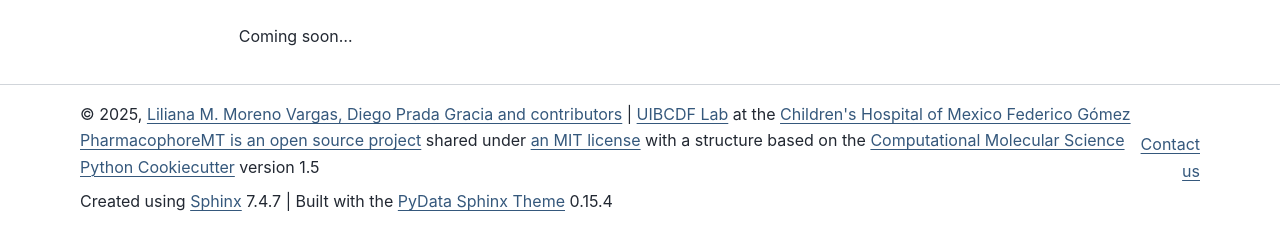
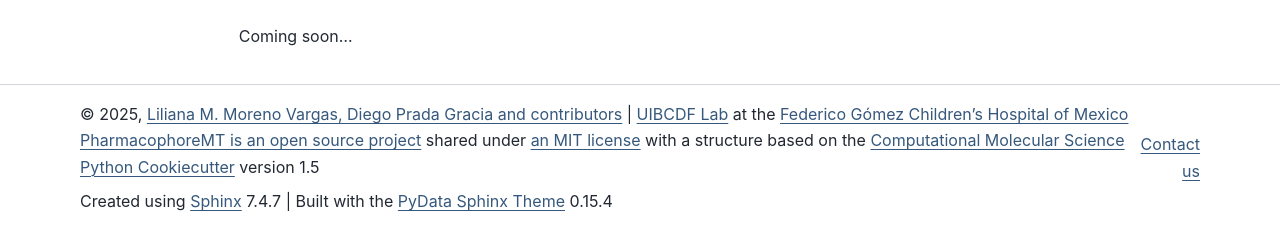
Before and after one commit to uibcdf/pharmacophoremt, a Sphinx documentation site: the page built from docs/index.ipynb, in a window 1280 px wide. Shown: the part 675-903 px from the top of the page. Built offline with Sphinx 7.4.7 and the PyData theme 0.15.4, drawn with Linux system fonts in a browser that asks for light colours; pages that are not in the unit, such as notebooks, are missing from menus; a script that is not in the unit is left out; the version number could not be read and is left out; comment, search, counter and statistics services are not loaded.

Commit message:
Correction in the name of the institution where the library is developed

```diff
--- a/docs/_templates/copyright.html
+++ b/docs/_templates/copyright.html
@@ -1,7 +1,7 @@
 <div>
 	&copy; 2025, <a href=contents/about/who.html>Liliana M. Moreno Vargas, Diego Prada Gracia
 		and contributors</a> | <a href="https://www.uibcdf.org/">UIBCDF Lab</a>
-	at the <a href="http://himfg.com.mx">Children's Hospital of Mexico Federico Gómez</a><br />
+	at the <a href="http://himfg.com.mx">Federico Gómez Children’s Hospital of Mexico</a><br />
 	<a href="https://github.com/uibcdf/pharmacophoremt">PharmacophoreMT is an open source project</a> shared
 	under <a href="https://github.com/uibcdf/pharmacophoremt/blob/main/LICENSE">an MIT license</a>
 	with a structure based on the
```
